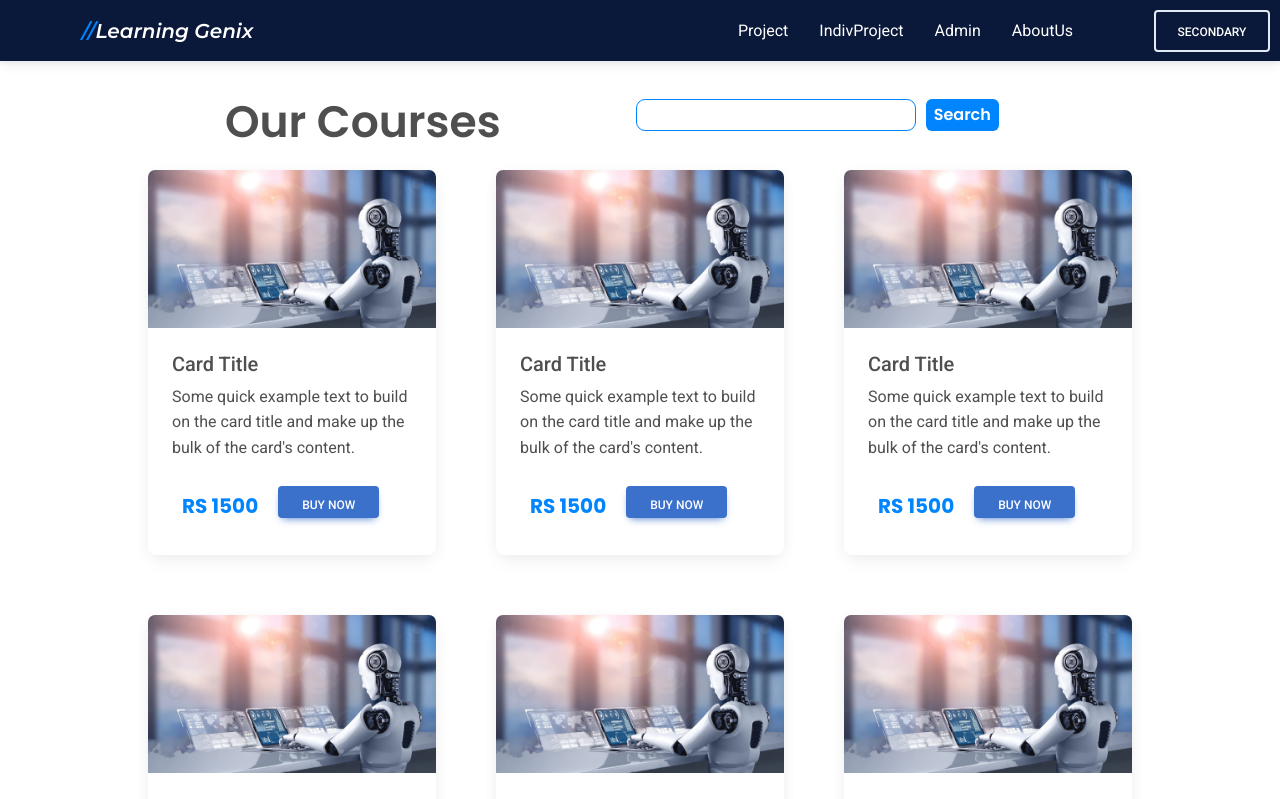
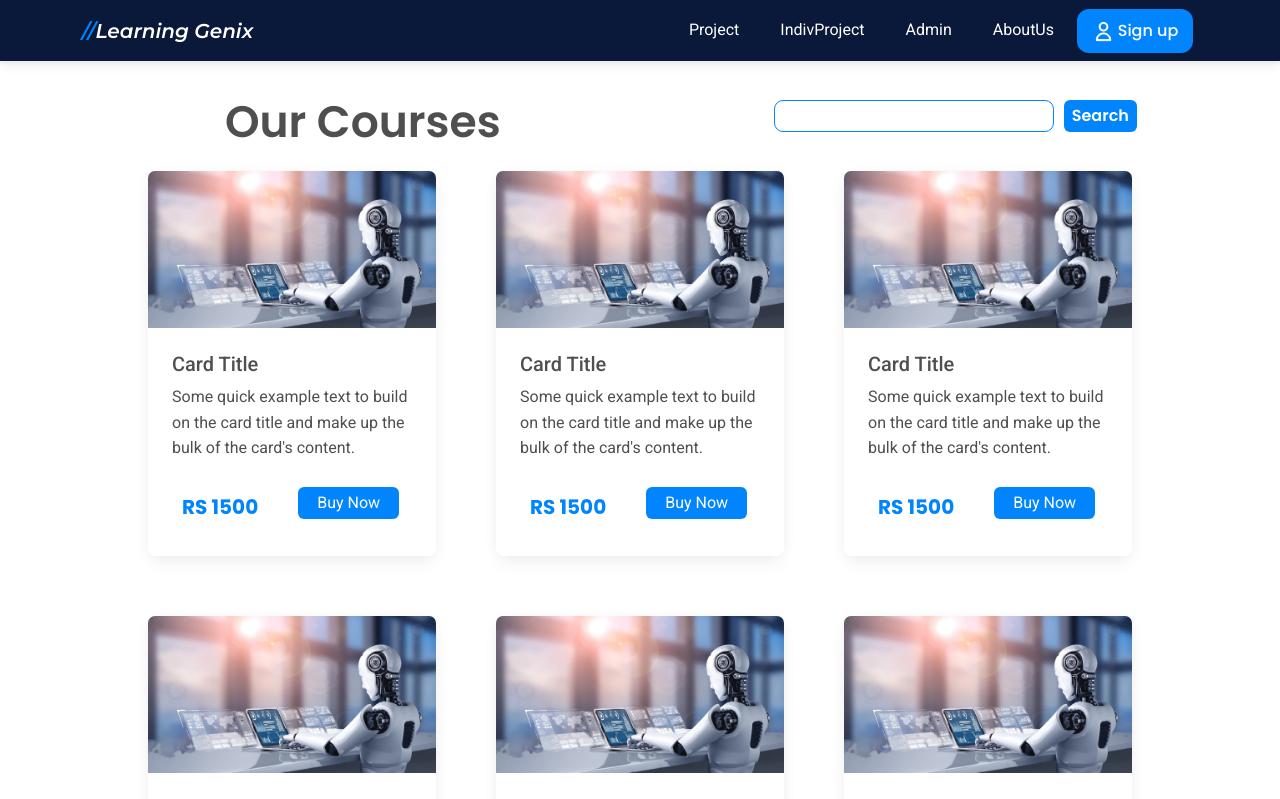
Before and after one commit to divi1501/genix, a React (Create React App) app: page /projects in a window 1280 px wide. Shown: the top 799 px of the page. Built offline with nearby package versions, Linux system fonts and the light colour scheme; a web font is replaced by a local one.

Commit message:
Design Changes - button desings

```diff
--- a/src/App.css
+++ b/src/App.css
@@ -39,9 +39,32 @@
 .bt1 {
   margin-left: 15%;
 }
+.signup{
+  display: flex;
+  justify-content: center;
+  align-items: center;
+  width: 116px;
+height: 44px;
+background: #0085FF;
+border-radius: 12px;
+font-family: 'Poppins';
+font-style: normal;
+font-weight: 500;
+font-size: 16px;
+line-height: 24px;
+color: #FFFFFF;
 
-.navBtn {
-  color: white;
+margin: 0 5px 0 5px;
+}
+.navLink{
+  margin-right: 10px;
+}
+
+
+.signup img{
+  width: 23px;
+height: 23px;
+margin-right: 3px;
 }
 
 .DescT {
@@ -50,31 +73,21 @@
 }
 
 .bt2 {
-  position: relative;
-  font-family: 'Poppins';
-  font-style: normal;
-  font-weight: 600;
-  font-size: 16px;
-  line-height: 24px;
-  color: #FFFFFF;
-  width: 170px;
-  height: 44px;
-
-
-  background: #0085FF;
-  border-radius: 12px;
+width: 170px;
+height: 44px;
+background: #0085FF;
+border-radius: 12px;
+color: white;
 }
 
 .bt3 {
-  box-sizing: border-box;
-  margin-left: 20px;
-  position: absolute;
+  margin: 0 10px 0 10px;
   width: 142px;
   height: 44px;
-
-
   border: 1px solid #FFFFFF;
   border-radius: 12px;
+  background-color: transparent;
+  color: white;
 }
 
 .img1 {
@@ -188,10 +201,13 @@
 }
 
 .CardButton {
-  height: 2rem;
-
-  margin: 10px;
-
+  width: 101px;
+  height: 32px;
+  background: #0085FF;
+  border-radius: 6px;
+  margin: 10px 10px 10px 30px;
+  border-color: transparent;
+  color: white;
 }
 
 .CardButtonlightC {
@@ -213,7 +229,7 @@
   font-weight: 500;
   font-size: 16px;
   line-height: 24px;
-
+  background-color: transparent;
 
   color: #0085FF;
 }
@@ -384,7 +400,15 @@
   border-radius: 9px;
   margin-left: 30%;
 }
+.CourseSearchBar2 {
+  width: 280px;
+  height: 32px;
 
+  background: #FFFFFF;
+  border: 1px solid #0085FF;
+  border-radius: 9px;
+  margin-left: 45%;
+}
 .SearchC {
   display: flex;
   align-items: center;
--- a/src/Mycomponents/CardContainer.jsx
+++ b/src/Mycomponents/CardContainer.jsx
@@ -25,7 +25,7 @@ export default function CardContainer() {
                             </Card.Text>
                             <div className='cardBlue'>
                                 <p className='CardRate'>RS 1500</p>
-                                <Button className='CardButton' variant="primary">Buy Now</Button>
+                                <button className='CardButton' variant="primary">Buy Now</button>
                             </div>
                         </Card.Body>
                     </Card>
@@ -42,7 +42,7 @@ export default function CardContainer() {
                             </Card.Text>
                             <div className='cardBlue'>
                                 <p className='CardRate'>RS 1500</p>
-                                <Button className='CardButton' variant="primary">Buy Now</Button>
+                                <button className='CardButton' variant="primary">Buy Now</button>
                             </div>
                         </Card.Body>
                     </Card>
@@ -59,7 +59,7 @@ export default function CardContainer() {
                             </Card.Text>
                             <div className='cardBlue'>
                                 <p className='CardRate'>RS 1500</p>
-                                <Button className='CardButton' variant="primary">Buy Now</Button>
+                                < button className='CardButton' variant="primary">Buy Now</button>
                             </div>
                         </Card.Body>
                     </Card>
@@ -70,7 +70,7 @@ export default function CardContainer() {
 
             </div>
             <div className='CardButtonlightC'>
-                <Button className='CardButtonlight'>Explore More</Button>
+                <button className='CardButtonlight'>Explore More</button>
             </div>
         </div>
     )
--- a/src/Mycomponents/Description.jsx
+++ b/src/Mycomponents/Description.jsx
@@ -14,8 +14,8 @@ export default function Description() {
                 <div>
                     <p className='para1'>Lorem ipsum dolor sit amet consectetur. Erat in commodo in a. Sit interdum mi felis laoreet sagittis.</p></div>
                 <div>
-                    <Button className='bt2'>Secondary</Button>{' '}
-                    <Button className='bt3'>Learn More</Button>{' '}
+                    <button className='bt2'>Explore Projects</button>
+                    <button className='bt3'>Learn More</button>
                 </div>
             </div>
 
--- a/src/Mycomponents/Header.jsx
+++ b/src/Mycomponents/Header.jsx
@@ -2,8 +2,10 @@ import React from 'react';
 import Container from 'react-bootstrap/Container';
 import Nav from 'react-bootstrap/Nav';
 import Navbar from 'react-bootstrap/Navbar';
-import Button from 'react-bootstrap/Button';
+// import Button from 'react-bootstrap/Button';
 import { Link } from 'react-router-dom';
+import SignupImg from '../img/user.png';
+
 export default function Header() {
   return (
     <div>
@@ -12,11 +14,14 @@ export default function Header() {
               <Navbar.Brand className='learningGennix'><Link style={{color:"white"}} to='/'><span style={{ color: "#0085FF" }} >//</span>Learning Genix</Link></Navbar.Brand>
               <div>
                 <Nav className="me-auto">
-                <Nav.Link><Link style={{color:"white"}} to='/projects'>Project</Link></Nav.Link>
-                <Nav.Link><Link style={{color:"white"}} to='/indivproject'>IndivProject</Link></Nav.Link>
-                <Nav.Link><Link style={{color:"white"}} to='/adminproject'>Admin</Link></Nav.Link>
-                <Nav.Link><Link style={{color:"white"}} to='/about'>AboutUs</Link></Nav.Link>
-                  <Button variant="outline-secondary" style={{color:"white"}} className='bt1'>Secondary</Button>{' '}
+                <Nav.Link className='navLink' ><Link style={{color:"white"}} to='/projects'>Project</Link></Nav.Link >
+                <Nav.Link className='navLink' ><Link style={{color:"white"}} to='/indivproject'>IndivProject</Link></Nav.Link >
+                <Nav.Link className='navLink'><Link style={{color:"white"}} to='/adminproject'>Admin</Link></Nav.Link >
+                <Nav.Link className='navLink'><Link style={{color:"white"}} to='/about'>AboutUs</Link></Nav.Link >
+                <div className="signup">
+                  <img src={SignupImg} alt="" />
+                  <span>Sign up</span>
+                </div>
                 </Nav>
               </div>
 
--- a/src/Mycomponents/projectNav.jsx
+++ b/src/Mycomponents/projectNav.jsx
@@ -13,7 +13,7 @@ export default function ProjectNAv() {
             </h2>
 
             <div className='SearchC'>
-                <input type="text" className='CourseSearchBar'  id="" />
+                <input type="text" className='CourseSearchBar2'  id="" />
                 <input type="button" className='CourseSearchBtn' value="Search" />
             </div>
         </div>
@@ -31,7 +31,7 @@ export default function ProjectNAv() {
                             </Card.Text>
                             <div className='cardBlue'>
                                 <p className='CardRate'>RS 1500</p>
-                                <Button className='CardButton' variant="primary">Buy Now</Button>
+                                <button className='CardButton' variant="primary">Buy Now</button>
                             </div>
                         </Card.Body>
                     </Card>
@@ -48,7 +48,7 @@ export default function ProjectNAv() {
                             </Card.Text>
                             <div className='cardBlue'>
                                 <p className='CardRate'>RS 1500</p>
-                                <Button className='CardButton' variant="primary">Buy Now</Button>
+                                <button className='CardButton' variant="primary">Buy Now</button>
                             </div>
                         </Card.Body>
                     </Card>
@@ -65,7 +65,7 @@ export default function ProjectNAv() {
                             </Card.Text>
                             <div className='cardBlue'>
                                 <p className='CardRate'>RS 1500</p>
-                                <Button className='CardButton' variant="primary">Buy Now</Button>
+                                <button className='CardButton' variant="primary">Buy Now</button>
                             </div>
                         </Card.Body>
                     </Card>
@@ -87,7 +87,7 @@ export default function ProjectNAv() {
                             </Card.Text>
                             <div className='cardBlue'>
                                 <p className='CardRate'>RS 1500</p>
-                                <Button className='CardButton' variant="primary">Buy Now</Button>
+                                <button className='CardButton' variant="primary">Buy Now</button>
                             </div>
                         </Card.Body>
                     </Card>
@@ -104,7 +104,7 @@ export default function ProjectNAv() {
                             </Card.Text>
                             <div className='cardBlue'>
                                 <p className='CardRate'>RS 1500</p>
-                                <Button className='CardButton' variant="primary">Buy Now</Button>
+                                <button className='CardButton' variant="primary">Buy Now</button>
                             </div>
                         </Card.Body>
                     </Card>
@@ -121,7 +121,7 @@ export default function ProjectNAv() {
                             </Card.Text>
                             <div className='cardBlue'>
                                 <p className='CardRate'>RS 1500</p>
-                                <Button className='CardButton' variant="primary">Buy Now</Button>
+                                <button className='CardButton' variant="primary">Buy Now</button>
                             </div>
                         </Card.Body>
                     </Card>
@@ -130,7 +130,7 @@ export default function ProjectNAv() {
 
             </div>
             <div className='CardButtonlightC'>
-                <Button className='CardButtonlight'>Explore More</Button>
+                <button className='CardButtonlight'>Explore More</button>
             </div>
         </div>
 
```
Also changed, not shown: src/Mycomponents/ProjectNavAdmin.jsx (+7 -7 lines), src/img/user.png (added).
